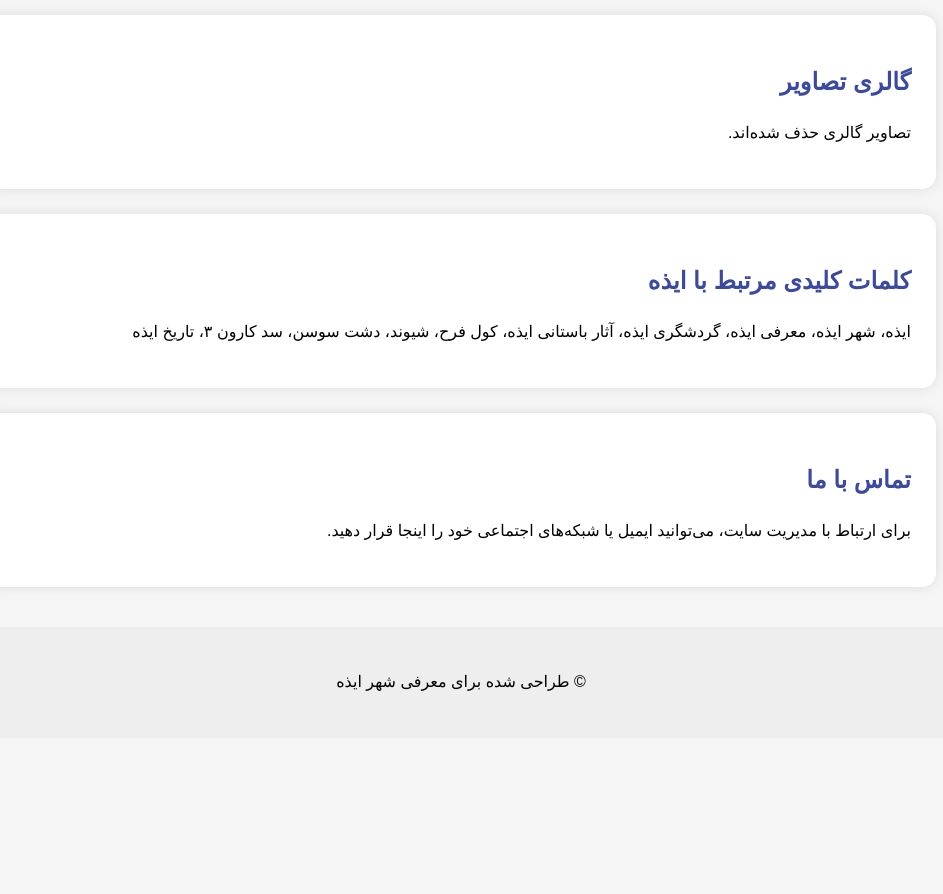
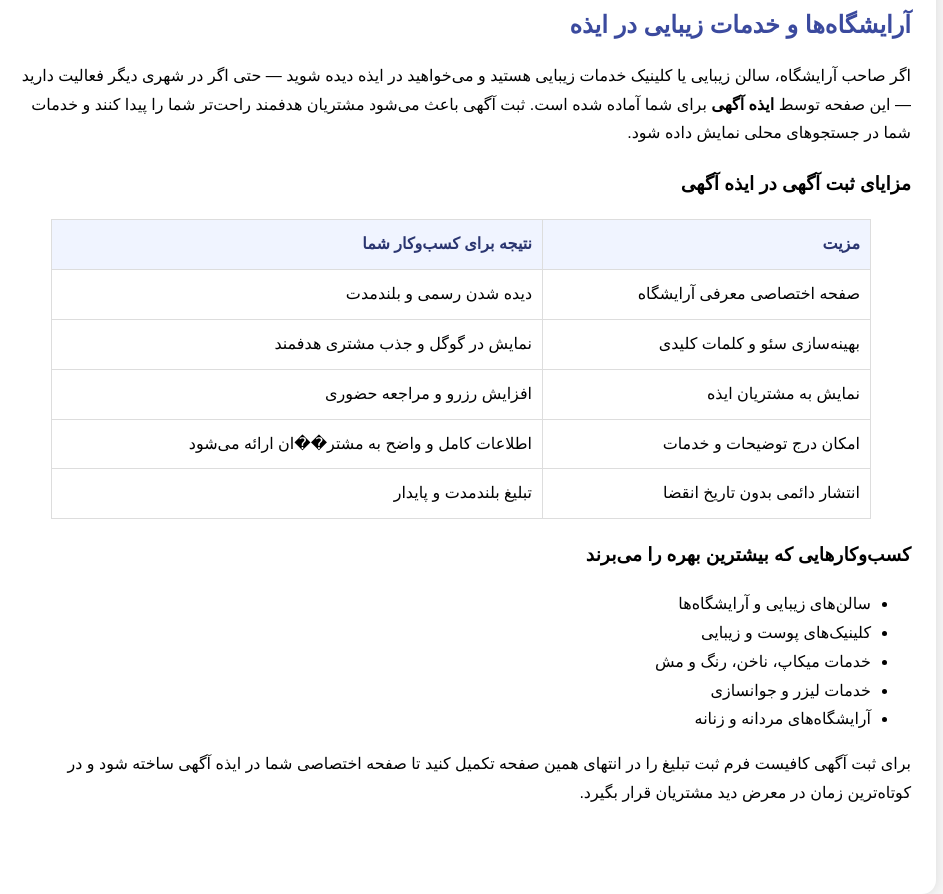
Before and after one commit to fromzermi-beep/Izeh5, a plain HTML site: page index.html in a window 1280 px wide. Shown: the part 1086-1980 px from the top of the page, without its empty margins (179-1122 px from the left). Before the commit the page ends 1824 px from the top, so only its background shows below. Drawn offline with Linux system fonts and the light colour scheme.

Commit message:
Add آرایشگاه‌ها و خدمات زیبایی section to index.html

```diff
--- a/index.html
+++ b/index.html
@@ -65,6 +65,10 @@
       margin-top: 40px;
       background: #eee;
     }
+    .table { overflow-x:auto; }
+    table { width:100%; border-collapse:collapse; }
+    th, td { padding:10px; border:1px solid #ddd; text-align:right; }
+    thead th { background:#f0f4ff; color:#2a3570; }
   </style>
 </head>
 <body>
@@ -77,6 +81,7 @@
     <a href="#about">درباره ایذه</a>
     <a href="#history">تاریخچه</a>
     <a href="#tourism">جاذبه‌ها</a>
+    <a href="#beauty">آرایشگاه‌ها و خدمات زیبایی</a>
     <a href="#gallery">گالری تصاویر</a>
     <a href="#keywords">کلمات کلیدی ایذه</a>
     <a href="#contact">تماس</a>
@@ -85,14 +90,14 @@
   <div id="about" class="section">
     <h2>درباره ایذه</h2>
     <p>
-      ایذه یکی از زیباترین شهرهای استان خوزستان است و به دلیل طبیعت کوهستانی، دشت‌های سرسبز و آثار باستانی ارزش‌مند شناخته می‌شود.
+      ایذه یکی از زیباترین شهرهای استان خوزستان است و به دلیل طبیعت کوهستانی، دشت‌های سرسبز و آثار باستانی ارزش�[...]
     </p>
   </div>
 
   <div id="history" class="section">
     <h2>تاریخچه ایذه</h2>
     <p>
-      قدمت ایذه به هزاران سال قبل می‌رسد و وجود سنگ‌نگاره‌های کول‌فرح، Eshkaft Salman و نقش‌برجسته‌های باستانی نمایانگر تاریخ غنی این منطقه است.
+      قدمت ایذه به هزاران سال قبل می‌رسد و وجود سنگ‌نگاره‌های کول‌فرح، Eshkaft Salman و نقش‌برجسته‌های باستانی نما�[...]
     </p>
   </div>
 
@@ -108,6 +113,59 @@
     </ul>
   </div>
 
+  <!-- New category section: آرایشگاه‌ها و خدمات زیبایی -->
+  <div id="beauty" class="section">
+    <h2>آرایشگاه‌ها و خدمات زیبایی در ایذه</h2>
+    <p>
+      اگر صاحب آرایشگاه، سالن زیبایی یا کلینیک خدمات زیبایی هستید و می‌خواهید در ایذه دیده شوید — حتی اگر در شهری دیگر فعالیت دارید — این صفحه توسط <strong>ایذه آگهی</strong> برای شما آماده شده است. ثبت آگهی باعث می‌شود مشتریان هدفمند راحت‌تر شما را پیدا کنند و خدمات شما در جستجوهای محلی نمایش داده شود.
+    </p>
+    <h3>مزایای ثبت آگهی در ایذه آگهی</h3>
+    <figure class="table">
+      <table>
+        <thead>
+          <tr>
+            <th>مزیت</th>
+            <th>نتیجه برای کسب‌وکار شما</th>
+          </tr>
+        </thead>
+        <tbody>
+          <tr>
+            <td>صفحه اختصاصی معرفی آرایشگاه</td>
+            <td>دیده شدن رسمی و بلندمدت</td>
+          </tr>
+          <tr>
+            <td>بهینه‌سازی سئو و کلمات کلیدی</td>
+            <td>نمایش در گوگل و جذب مشتری هدفمند</td>
+          </tr>
+          <tr>
+            <td>نمایش به مشتریان ایذه</td>
+            <td>افزایش رزرو و مراجعه حضوری</td>
+          </tr>
+          <tr>
+            <td>امکان درج توضیحات و خدمات</td>
+            <td>اطلاعات کامل و واضح به مشتر��ان ارائه می‌شود</td>
+          </tr>
+          <tr>
+            <td>انتشار دائمی بدون تاریخ انقضا</td>
+            <td>تبلیغ بلندمدت و پایدار</td>
+          </tr>
+        </tbody>
+      </table>
+    </figure>
+    <h3>کسب‌وکارهایی که بیشترین بهره را می‌برند</h3>
+    <ul>
+      <li>سالن‌های زیبایی و آرایشگاه‌ها</li>
+      <li>کلینیک‌های پوست و زیبایی</li>
+      <li>خدمات میکاپ، ناخن، رنگ و مش</li>
+      <li>خدمات لیزر و جوانسازی</li>
+      <li>آرایشگاه‌های مردانه و زنانه</li>
+    </ul>
+    <p>
+      برای ثبت آگهی کافیست فرم ثبت تبلیغ را در انتهای همین صفحه تکمیل کنید تا صفحه اختصاصی شما در ایذه آگهی ساخته شود و در کوتاه‌ترین زمان در معرض دید مشتریان قرار بگیرد.
+    </p>
+    <p>&nbsp;</p>
+  </div>
+
   <div id="gallery" class="section">
     <h2>گالری تصاویر</h2>
     <p>تصاویر گالری حذف شده‌اند.</p>
@@ -116,7 +174,7 @@
   <div id="keywords" class="section">
     <h2>کلمات کلیدی مرتبط با ایذه</h2>
     <p>
-      ایذه، شهر ایذه، معرفی ایذه، گردشگری ایذه، آثار باستانی ایذه، کول فرح، شیوند، دشت سوسن، سد کارون ۳، تاریخ ایذه
+      ایذه، شهر ایذه، معرفی ایذه، گردشگری ایذه، آثار باستانی ایذه، کول فرح، شیوند، دشت سوسن، سد کارون ۳، تاریخ ا�[...]
     </p>
   </div>
 
```
